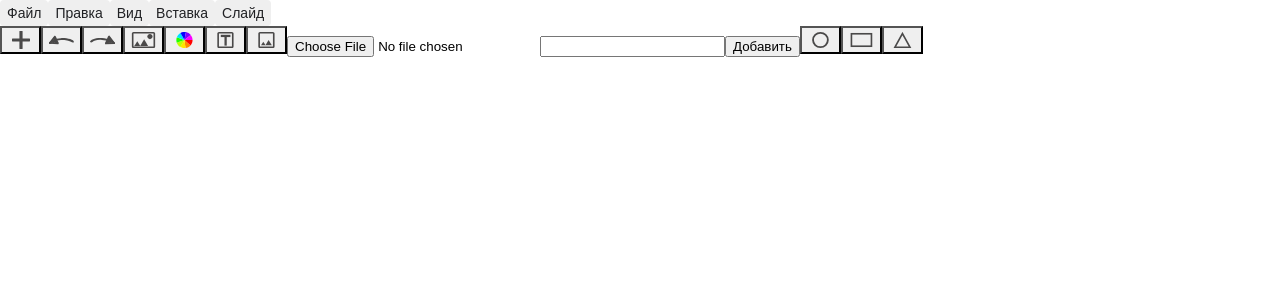
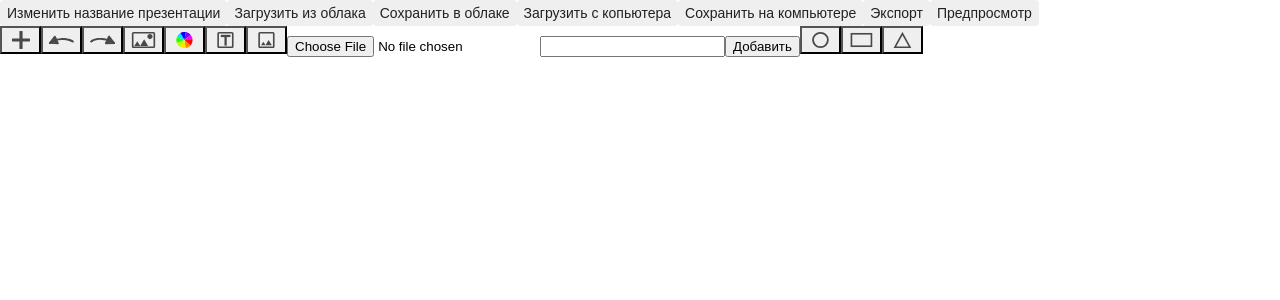
Before and after one commit to mrol1114/presentation-maker, a React (Create React App) app: page / in a window 1280 px wide. Shown: the top 300 px of the page. Built offline with nearby package versions, Linux system fonts and the light colour scheme.

Commit message:
удалил лишний компонент

```diff
--- a/src/components/controlPanel/ControlPanel.tsx
+++ b/src/components/controlPanel/ControlPanel.tsx
@@ -1,28 +1,34 @@
 import React from "react";
 import Button from "./components/Button";
 
-function ControlPanel(): JSX.Element
+function controlPanel(): JSX.Element
 {
-    const fileHandler = () => {
+    const renameHandler = () => {
     };
-    const editHandler = () => {
+    const uploadFromCloudHandler = () => {
     };
-    const viewHandler = () => {
+    const saveInCloudHandler = () => {
     };
-    const insertHandler = () => {
+    const uploadFromMyComputerHandler = () => {
     };
-    const slideHandler = () => {
+    const saveInMyComputerHandler = () => {
+    };
+    const exportHandler = () => {
+    };
+    const previewHandler = () => {
     };
 
     return (
         <div className="controlPanel">
-            <Button onClick={fileHandler} actionName={"Файл"}/>
-            <Button onClick={editHandler} actionName={"Правка"}/>
-            <Button onClick={viewHandler} actionName={"Вид"}/>
-            <Button onClick={insertHandler} actionName={"Вставка"}/>
-            <Button onClick={slideHandler} actionName={"Слайд"}/>
+            <Button onClick={renameHandler} actionName={"Изменить название презентации"}/>
+            <Button onClick={uploadFromCloudHandler} actionName={"Загрузить из облака"}/>
+            <Button onClick={saveInCloudHandler} actionName={"Сохранить в облакe"}/>
+            <Button onClick={uploadFromMyComputerHandler} actionName={"Загрузить с копьютера"}/>
+            <Button onClick={saveInMyComputerHandler} actionName={"Сохранить на компьютерe"}/>
+            <Button onClick={exportHandler} actionName={"Экспорт"}/>
+            <Button onClick={previewHandler} actionName={"Предпросмотр"}/>
         </div>
     );
 }
 
-export default ControlPanel;
+export default controlPanel;
--- a/src/components/toolbar/components/Button.tsx
+++ b/src/components/toolbar/components/Button.tsx
@@ -4,7 +4,6 @@ import styles from "./styles/button.module.css";
 function Button(props: {additionalClass: string, onClick: Function}): JSX.Element
 {
     const buttonHandler = (event: React.MouseEvent<HTMLButtonElement>) => {
-        event.preventDefault();
         props.onClick();
     };
 
```
Also changed, not shown: src/components/controlPanel/control-panel.tsx (deleted, +0 -34 lines).
